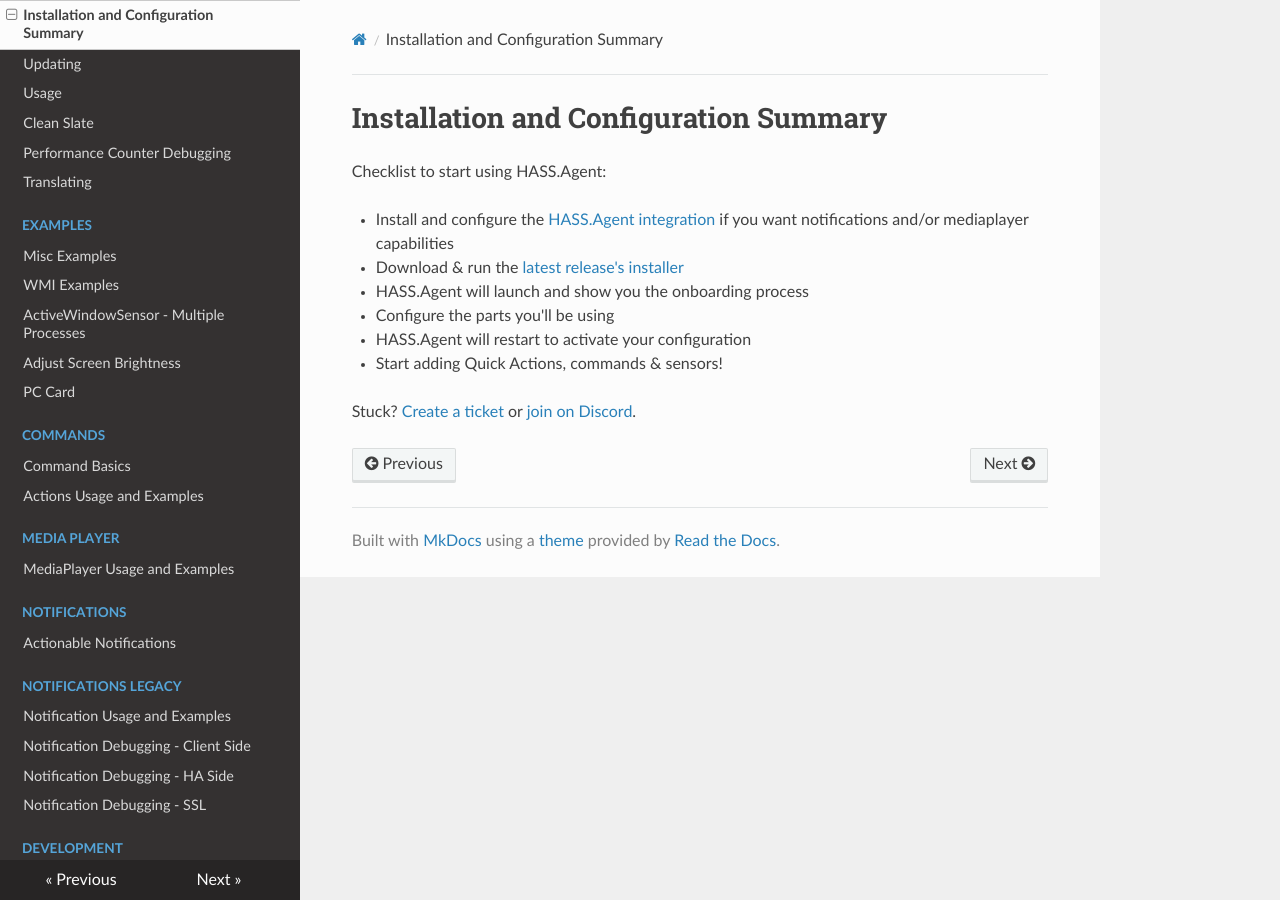
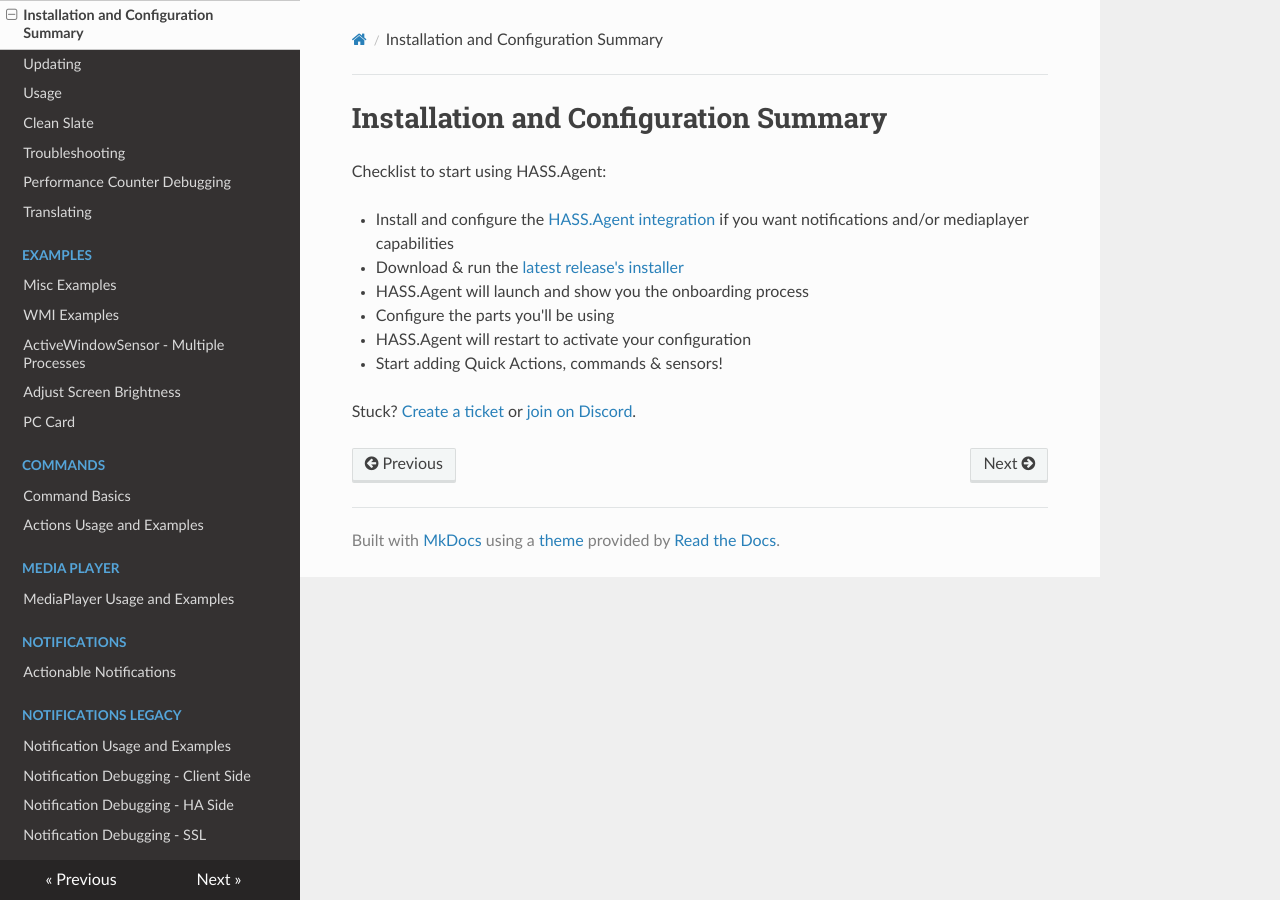
Before and after one commit to LAB02-Admin/HASS.Agent-Docs, an MkDocs documentation site: the page built from docs/installation-and-configuration-summary.md, in a window 1280 px wide. Built offline with MkDocs 1.6.1, drawn with Linux system fonts in a browser that asks for light colours; nearby versions of some CDN libraries; some of the changed lines change nothing that is shown.

Commit message:
Update mkdocs.yml

```diff
--- a/mkdocs.yml
+++ b/mkdocs.yml
@@ -14,10 +14,11 @@
     - 'updating.md'
     - 'usage.md'
     - 'clean-slate.md'
+    - 'troubleshooting.md'
     - 'performance-counter-debugging.md'
     - 'translating.md'
     - 'Examples':
-      - Misc Examples: 'sensor-command-automation-and-script-examples.md'
+      - Misc Examples: 'examples.md'
       - WMI Examples: 'wmi-examples.md'
       - ActiveWindowSensor - Multiple Processes: 'examples/activewindowsensor-multiple-processes.md'
       - Adjust Screen Brightness: 'examples/adjust-screen-brightness.md'
```
